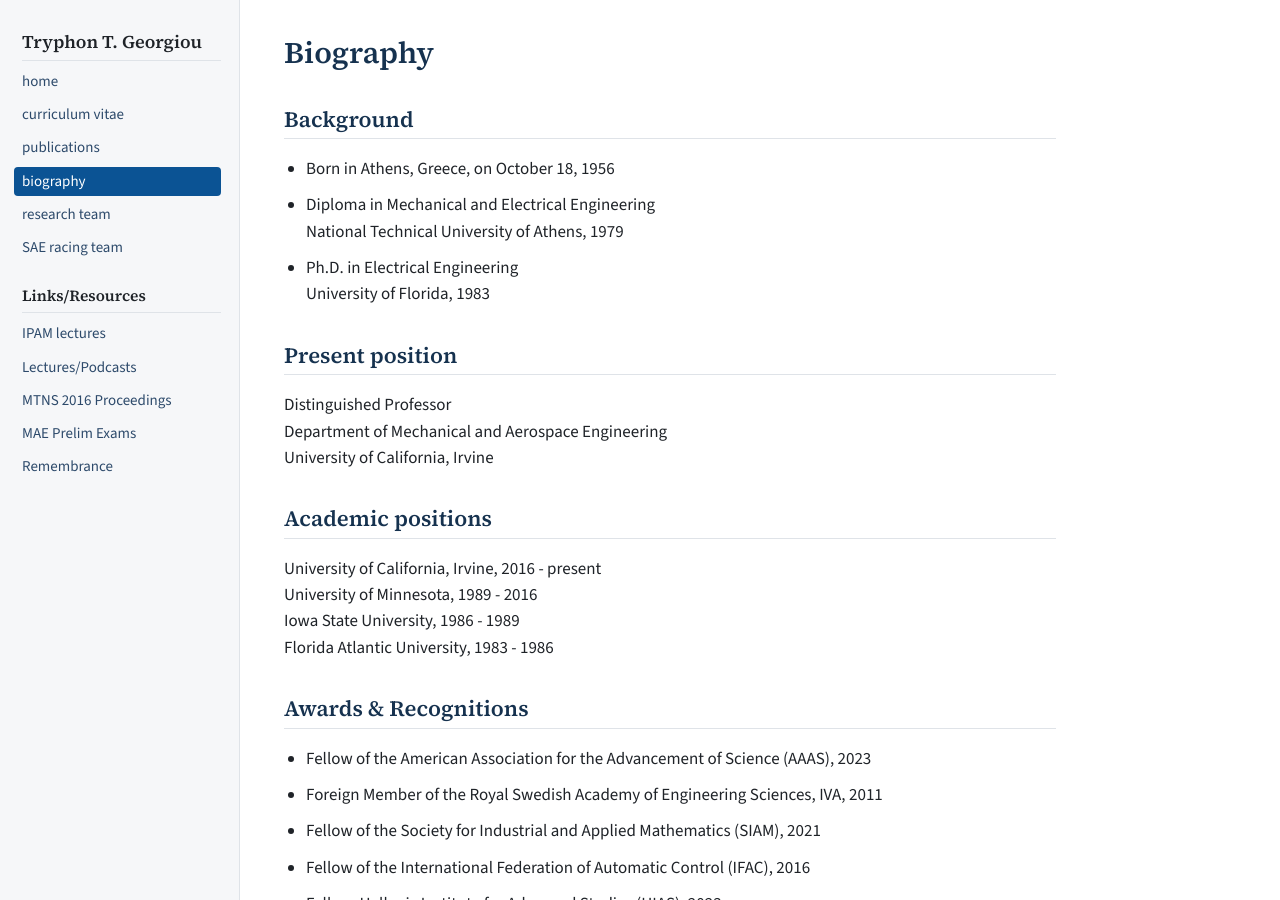
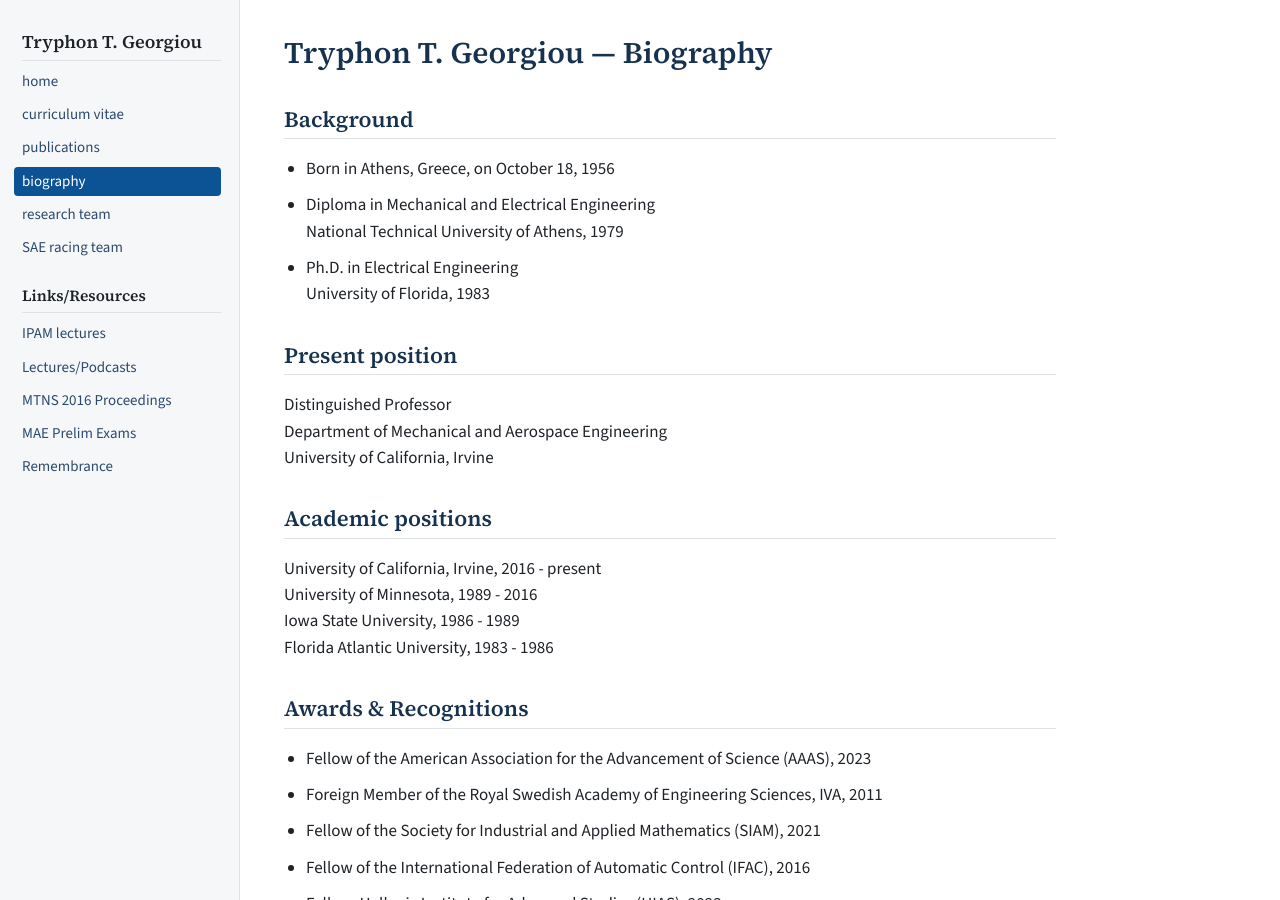
Before and after one commit to TryphonGeorgiou/TryphonGeorgiou.github.io, a Jekyll site: the page built from bio.md, in a window 1280 px wide and 900 px high. Built offline with Jekyll 4.4.1, drawn with Linux system fonts in a browser that asks for light colours.

Commit message:
Update bio.md
Correct heading

```diff
--- a/bio.md
+++ b/bio.md
@@ -2,7 +2,7 @@
 title: "Biography"
 ---
 
-# Biography
+# Tryphon T. Georgiou — Biography
 
 ## Background
 
```
